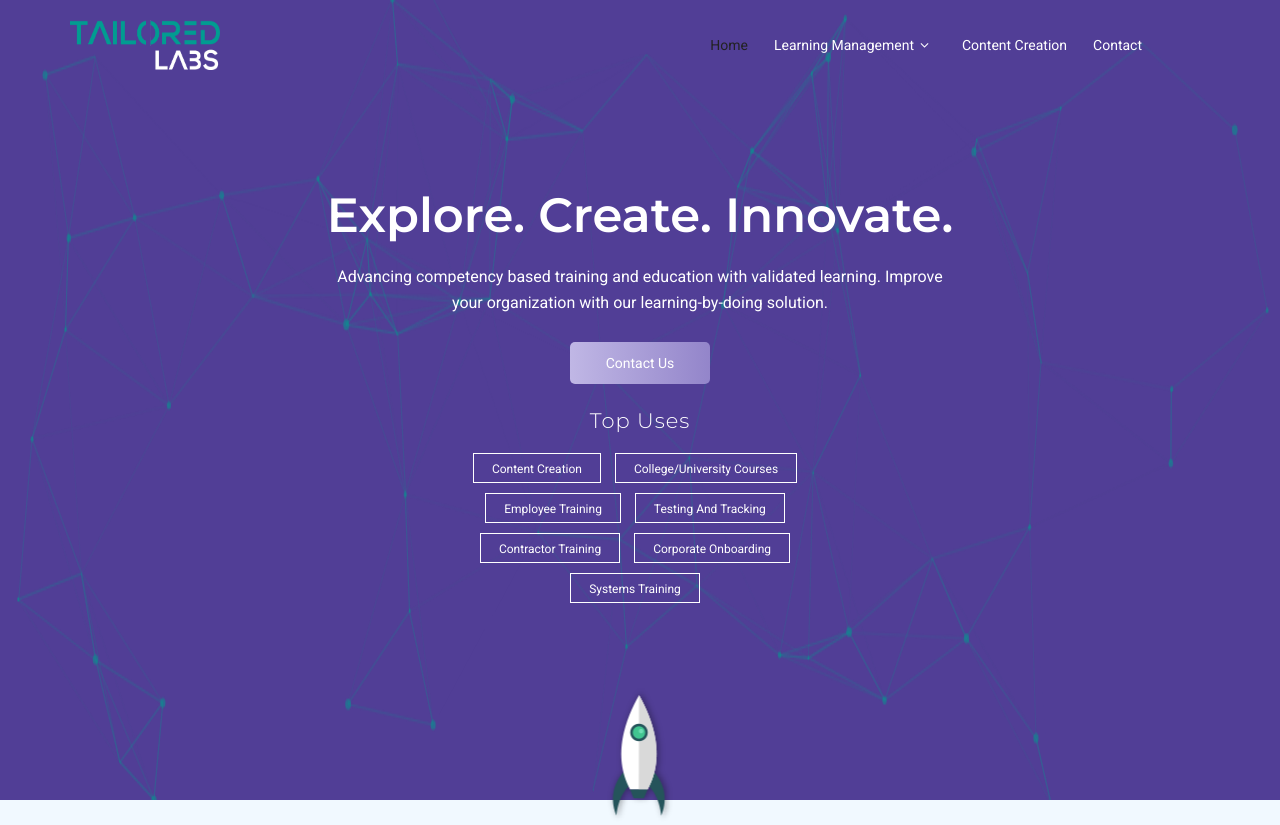
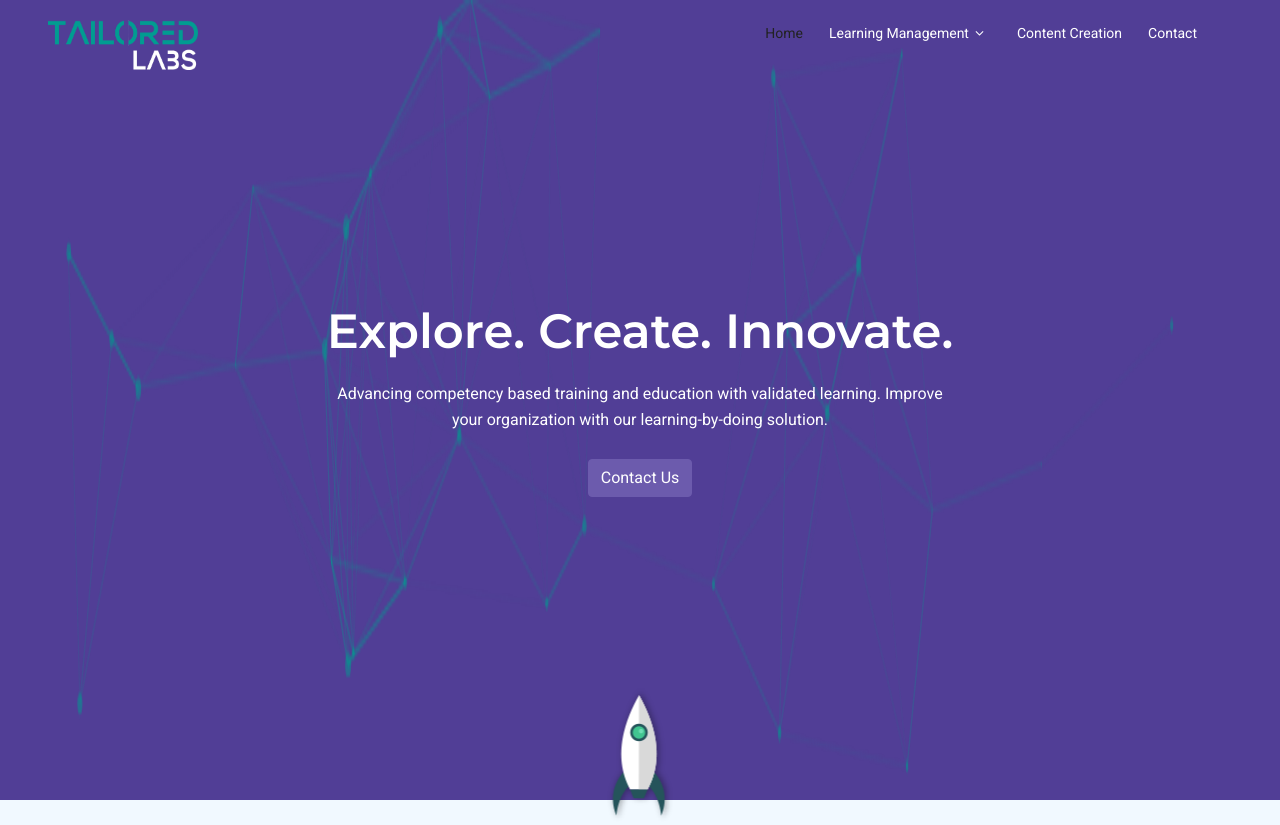
Before and after one commit to bvanhou/tailored-labs-home, a plain HTML site: page index.html in a window 1280 px wide. Shown: the top 825 px of the page. Drawn offline with nearby package versions, Linux system fonts and the light colour scheme; some packages are replaced by stand-ins of ours.

Commit message:
update index.html

```diff
--- a/index.html
+++ b/index.html
@@ -41,17 +41,22 @@
 
 	<!-- Start Header Area -->
 	<!-- TODO: Update Header if this is what we're using -->
-	<header id="header">
-		<div class="container">
-			<div class="row align-items-center justify-content-between d-flex">
+	<header id="header" class="">
+		<div class="container-fluid" style="
+	    /* max-width: 100%; */
+	">
+		    <div class="row">
+	    <div class="col-md-4 pl-5">
 				<div id="logo">
-					<a href="index.html"><img src="img/logo.png" alt="" title="" /></a>
+			    <a href="index.html"><img src="img/logo.png" alt="" title=""></a>
 			</div>
-				<nav id="nav-menu-container">
-					<ul class="nav-menu">
+	    </div>
+	    <div class="col-md-8">
+	    <nav id="nav-menu-container" class="pull-right">
+			    <ul class="nav-menu sf-js-enabled sf-arrows" style="touch-action: pan-y;">
 				<li class="menu-active"><a href="index.html">Home</a></li>
-						<li class="menu-has-children"><a href="">Learning Management</a>
-							<ul>
+				<li class="menu-has-children"><a href="" class="sf-with-ul">Learning Management</a>
+				    <ul style="display: none;">
 					<li><a href="corp-lms.html">Corporate</a></li>
 					<li><a href="edu-lms.html">Education</a></li>
 				    </ul>
@@ -73,6 +78,7 @@
 			</nav><!-- #nav-menu-container -->
 	    		</div>
 		    </div>
+		</div>
 	    </header>
 	<!-- End Header Area -->
 
@@ -90,32 +96,13 @@
 						Advancing competency based training and education with validated learning. Improve your organization with our learning-by-doing solution.
 					</p>
 					</br>
-					<a href="contact.html" class="primary-btn t-1">Contact Us</a>
+					<a href="contact.html" class="btn btn-primary">Contact Us</a>
 					<!-- <div class="input-wrap">
 							<form action="" class="form-box d-flex justify-content-between">
 								<input type="text" placeholder="Search Courses" class="form-control" name="username">
 								<button type="submit" class="btn search-btn">Search</button>
 							</form>
 						</div> -->
-					<h4 class="text-white mt-4">Top Uses</h4>
-					<!-- TODO: Update hyperlinks to relevant pages -->
-					<div class="courses pt-20">
-						<a href="#" data-wow-duration="1s" data-wow-delay=".3s"
-							class="primary-btn transparent mr-10 mb-10 wow fadeInDown">Content Creation</a>
-						<a href="#" data-wow-duration="1s" data-wow-delay=".6s"
-							class="primary-btn transparent mr-10 mb-10 wow fadeInDown">College/University Courses</a>
-						<a href="#" data-wow-duration="1s" data-wow-delay=".9s"
-							class="primary-btn transparent mr-10 mb-10 wow fadeInDown">Employee Training</a>
-						<a href="#" data-wow-duration="1s" data-wow-delay="1.2s"
-							class="primary-btn transparent mr-10 mb-10 wow fadeInDown">Testing and Tracking</a>
-						<a href="#" data-wow-duration="1s" data-wow-delay="1.5s"
-							class="primary-btn transparent mr-10 mb-10 wow fadeInDown">Contractor Training</a>
-						<a href="#" data-wow-duration="1s" data-wow-delay="1.8s"
-							class="primary-btn transparent mr-10 mb-10 wow fadeInDown">Corporate Onboarding
-						</a>
-						<a href="#" data-wow-duration="1s" data-wow-delay="2.1s"
-							class="primary-btn transparent mr-10 mb-10 wow fadeInDown">Systems Training</a>
-					</div>
 				</div>
 			</div>
 		</div>
@@ -148,7 +135,7 @@
 							</p>
 						</div>
 						<div class="card-footer" style="background: inherit; border-color: inherit;">
-							<a href="contact.html" class="primary-btn t-1">Learn More</a>
+							<a href="contact.html" class="btn btn-primary">Learn More</a>
 						</div>
 					</div>
 				</div>
@@ -170,7 +157,7 @@
 							</p>
 						</div>
 						<div class="card-footer" style="background: inherit; border-color: inherit;">
-							<a href="contact.html" class="primary-btn t-1">Learn More</a>
+							<a href="contact.html" class="btn btn-primary">Learn More</a>
 						</div>
 					</div>
 				</div>
@@ -192,7 +179,7 @@
 							</p>
 						</div>
 						<div class="card-footer" style="background: inherit; border-color: inherit;">
-							<a href="contact.html" class="primary-btn t-1">Learn More</a>
+							<a href="contact.html" class="btn btn-primary">Learn More</a>
 						</div>
 					</div>
 				</div>
```
Lines whose indentation alone changed are shown as unchanged.
